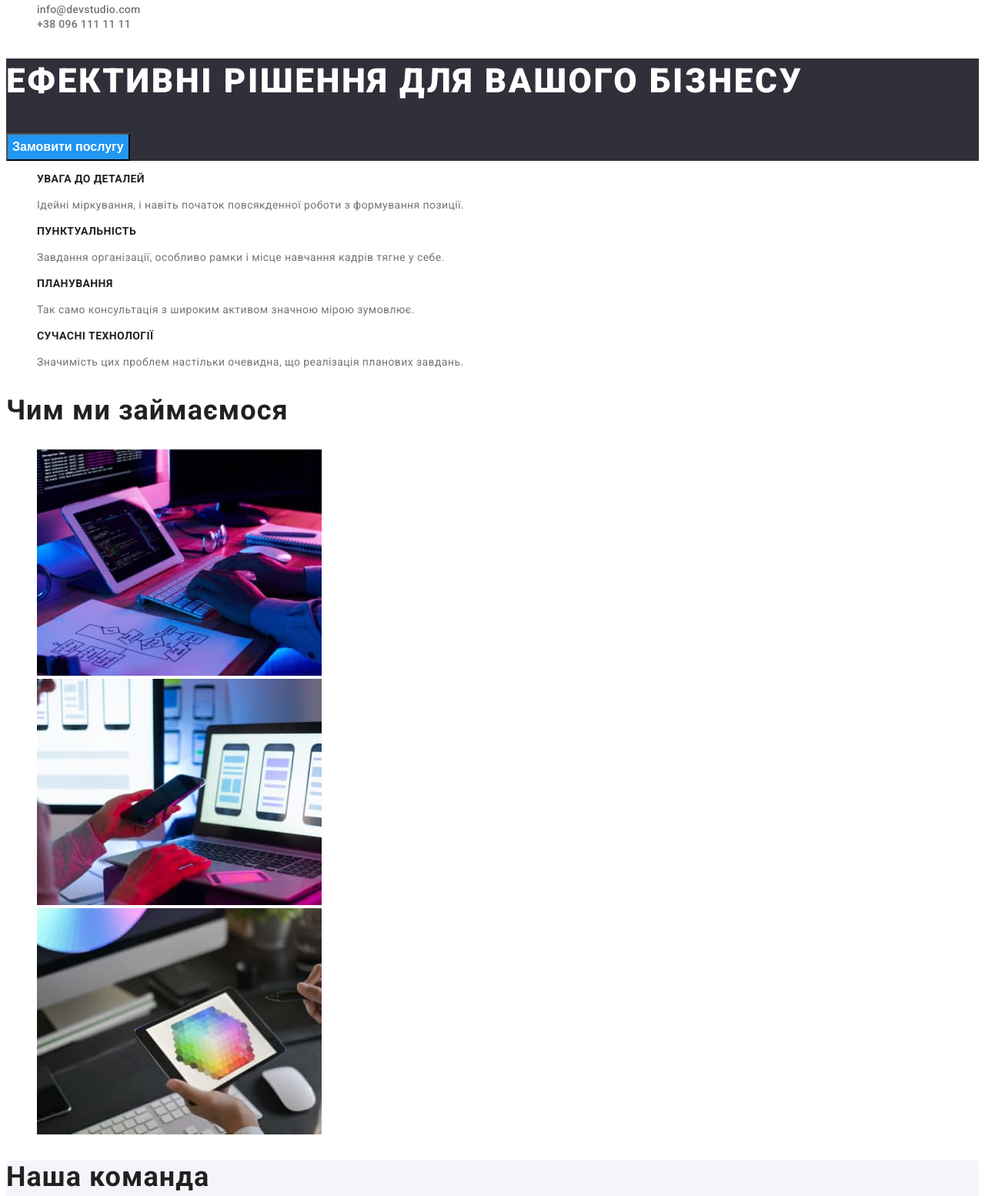
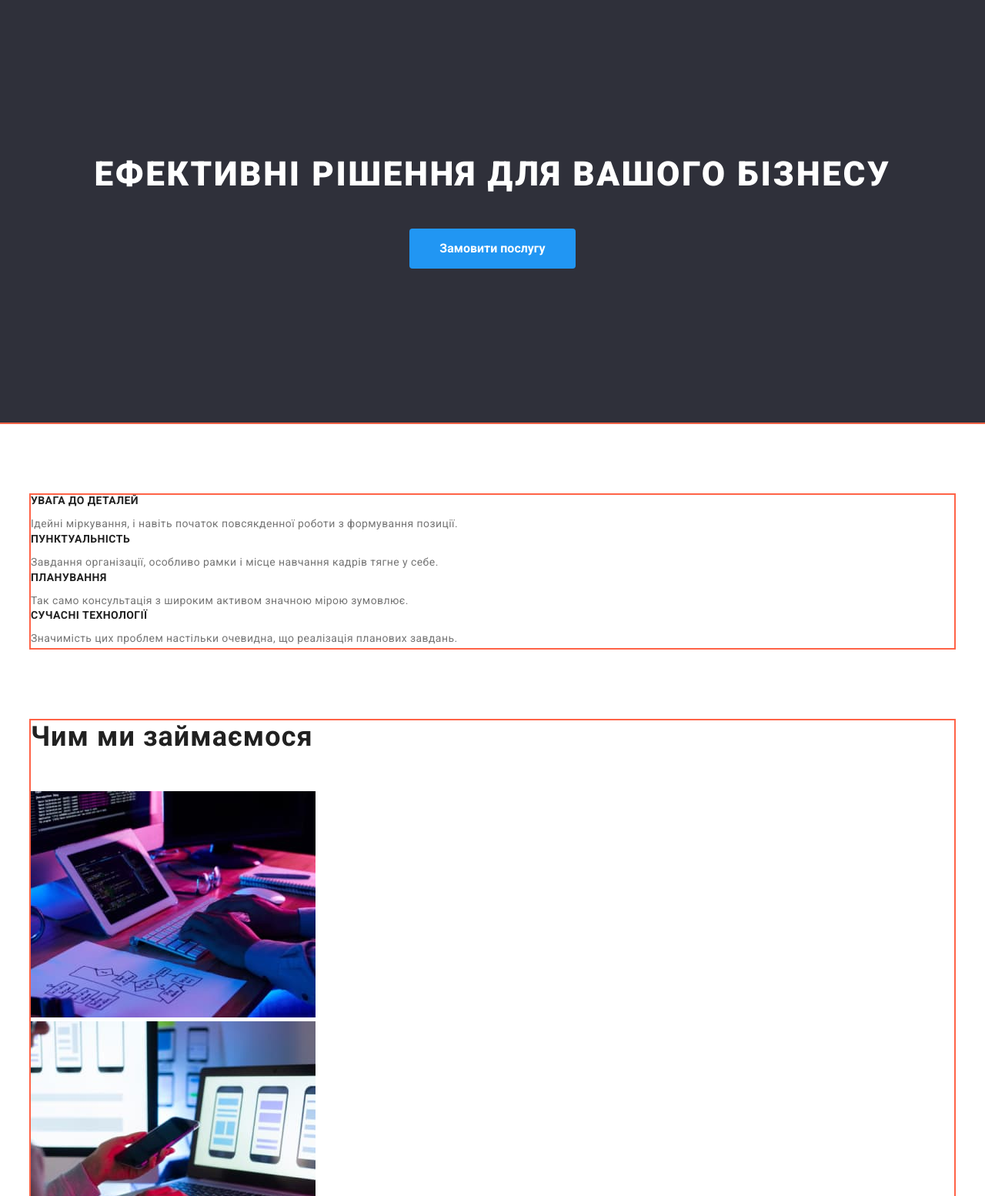
Before and after one commit to Anatolii88/goit-markup-hw-03, a plain HTML site: page index.html in a window 1280 px wide. Shown: the part 126-1680 px from the top of the page at 77% size. Drawn offline with nearby package versions, Linux system fonts and the light colour scheme.

Commit message:
Оформляет отступы и границы

```diff
--- a/css/styles.css
+++ b/css/styles.css
@@ -7,6 +7,14 @@
   --grey-bg-color: #2F303A;
   --team-bg-color: #F5F4FA;
   --contacts-color: rgba(255, 255, 255, 0.6);
+}
+
+/* Глобальный border-box */
+
+*,
+*::before,
+*::after {
+  box-sizing: border-box;
 }
 
 /* Оформлення сторінки Студія */
@@ -19,7 +27,14 @@ body {
 
 }
 
+h1,h2,h3,h4,h5,h6{
+  padding: 0;
+  margin: 0;
+}
+
 .list{
+  padding: 0;
+  margin: 0;
   list-style: none;
 }
 .link{
@@ -37,6 +52,19 @@ body {
   clip-path: inset(50%);
   margin: -1px;
 }
+
+/* Container */
+
+.container{
+
+  margin-left: auto;
+  margin-right: auto;
+  width: 1200px;
+
+  outline: 2px solid tomato;
+
+}
+
 /* Логотип */
 
 .logo{
@@ -87,10 +115,21 @@ font-family: 'Raleway';
 /* Шапка */
 
 .hero{
+  padding-top: 200px;
+  padding-bottom: 200px;
+  margin-top: 0;
+  margin-bottom: 0;
   background-color:var(--grey-bg-color);
+
+  text-align: center;
+
+  outline: 2px solid tomato;
 }
 
 .hero-text{
+  margin-top: 0;
+  margin-bottom: 40px;
+
   color:var(--white-color);
 
     font-weight: 900;
@@ -101,14 +140,23 @@ font-family: 'Raleway';
 }
 
 .hero .button{
+  display: inline-block;
+  border: 1px solid transparent;
+  border-radius: 4px;
+  padding: 10px 32px;
+  min-width: 216px;
+
+  color: var(--white-color);
   background-color: var(--blue-color);
-  color:var(--white-color);
   cursor: pointer;
 
     font-weight: 700;
     font-size: 16px;
     line-height: 1.88;
+    text-align: center;
 }
+
+
 
 /* Секції */
 
@@ -117,7 +165,13 @@ color: var(--secondary-color-text);
 
 }
 /* Особливості */
+.section.description{
+  padding-top: 94px;
+  padding-bottom: 94px;
+}
+
 .features .section-title{
+  margin-bottom: 10px;
 
   font-weight: 700;
   font-size: 14px;
@@ -126,7 +180,8 @@ font-weight: 700;
 }
 
 .features-text{
-
+  padding: 0;
+  margin: 0;
   font-size: 14px;
   line-height: 1.71;
   letter-spacing: 0.03em;
@@ -134,7 +189,12 @@ font-weight: 700;
 
 /* Чим ми займаємося */
 
+.section.examples{
+  padding-bottom: 94px;
+}
+
 .examples .section-title{
+    margin-bottom: 50px;
 
     font-weight: 700;
     font-size: 36px;
@@ -144,9 +204,14 @@ font-weight: 700;
 
 /* Наша команда */
 .section.team{
+
+
   background-color: var(--team-bg-color);
 }
+
 .members .text{
+  padding: 0;
+  margin: 0;
 
   font-size: 16px;
   line-height: 1.19;
@@ -154,6 +219,7 @@ font-weight: 700;
 }
 
 .team .section-title{
+  padding-bottom: 50px;
 
   font-weight: 700;
   font-size: 36px;
@@ -161,6 +227,9 @@ font-weight: 700;
   letter-spacing: 0.03em;
 }
 .members .section-title{
+  padding: 0;
+  margin: 0;
+  margin-bottom: 10px;
 
   font-weight: 500;
   font-size: 16px;
@@ -170,13 +239,28 @@ font-weight: 700;
 
 /* Футер */
 .footer{
+  padding-top: 60px;
+  padding-bottom: 60px;
+
   background-color: var(--grey-bg-color);
 }
+
+.footer-logo{
+  padding-top: 0px;
+  margin-bottom: 20px;
+
+}
+
 .footer-address{
+
   font-style: normal;
 }
 
 .footer-address .text{
+  padding: 0;
+  margin: 0;
+  margin-bottom: 9px;
+
   color: var(--white-color);
 
   font-size: 17px;
@@ -195,6 +279,10 @@ font-weight: 700;
 
 .footer-text{
   color: var(--white-color);
+}
+
+.footer-contacts .item:not(:last-child){
+  margin-bottom: 9px;
 }
 
 /* Оформлення сторінки Студія */
--- a/index.html
+++ b/index.html
@@ -8,6 +8,7 @@
   <title>Студія</title>
   <link href="https://fonts.googleapis.com/css2?family=Raleway:wght@700&family=Roboto:wght@400;500;700;900&display=swap"
     rel="stylesheet">
+  <link rel="stylesheet" href="https://cdnjs.cloudflare.com/ajax/libs/modern-normalize/1.1.0/modern-normalize.min.css">
   <link rel="stylesheet" href="./css/styles.css">
 </head>
 
@@ -16,7 +17,7 @@
 <body>
   <!-- Верхня лінія -->
   <header>
-
+    <div class="container">
       <nav>
         <a href="" class="logo link"><span class="logo-text">Web</span>Studio</a>
 
@@ -30,7 +31,7 @@
         <li><a href="mailto:info@devstudio.com" class="link">info@devstudio.com</a></li>
         <li><a href="tel:+380961111111" class="link">+38 096 111 11 11</a></li>
       </ul>
-
+    </div>
 
   </header>
 
@@ -41,7 +42,8 @@
       <button type="button" class="button">Замовити послугу</button>
     </section>
     <!-- Особливості -->
-    <section class="section">
+    <section class="section description">
+      <div class="container">
         <h2 class="section-title visually-hidden">Особливості</h2>
         <ul class="features list">
           <li>
@@ -61,18 +63,22 @@
             <p class="features-text">Значимість цих проблем настільки очевидна, що реалізація планових завдань.</p>
           </li>
         </ul>
+      </div>
     </section>
     <!-- Чим ми займаємося -->
     <section class="section examples">
+      <div class="container">
         <h2 class="section-title">Чим ми займаємося</h2>
         <ul class="list">
           <li><img src="./images/box1.jpg" alt="Десктопні додатки" width="370" height="294"> </li>
           <li><img src="./images/box2.jpg" alt="Мобільні додатки" width="370" height="294"> </li>
           <li><img src="./images/box3.jpg" alt="Дизайнерські рішення" width="370" height="294"> </li>
         </ul>
+      </div>
     </section>
     <!-- Наша команда -->
     <section class="section team">
+      <div class="container">
         <h2 class="section-title">Наша команда</h2>
         <ul class="members list">
           <li>
@@ -96,19 +102,24 @@
             <p class="text">UI Designer</p>
           </li>
         </ul>
+      </div>
     </section>
   </main>
 
   <!-- Підвал -->
   <footer class="footer">
+    <div class="container">
+      <div class="footer-logo">
         <a href="" class="logo link"><span class="logo-text">Web</span><span class="footer-text">Studio</span></a>
+      </div>
       <address class="footer-address">
         <p class="text">м. Київ, пр-т Лесі Українки, 26</p>
         <ul class="footer-contacts list">
-        <li><a href="mailto:info@devstudio.com" class="link">info@devstudio.com</a></li>
-        <li><a href="tel:+380961111111" class="link">+38 096 111 11 11</a></li>
+          <li class="item"><a href="mailto:info@devstudio.com" class="link">info@devstudio.com</a></li>
+          <li class="item"><a href="tel:+380961111111" class="link">+38 096 111 11 11</a></li>
         </ul>
       </address>
+    </div>
   </footer>
 </body>
 
```
Also changed, not shown: portfolio.html (+1 -0 lines). Lines whose indentation alone changed are shown as unchanged.
